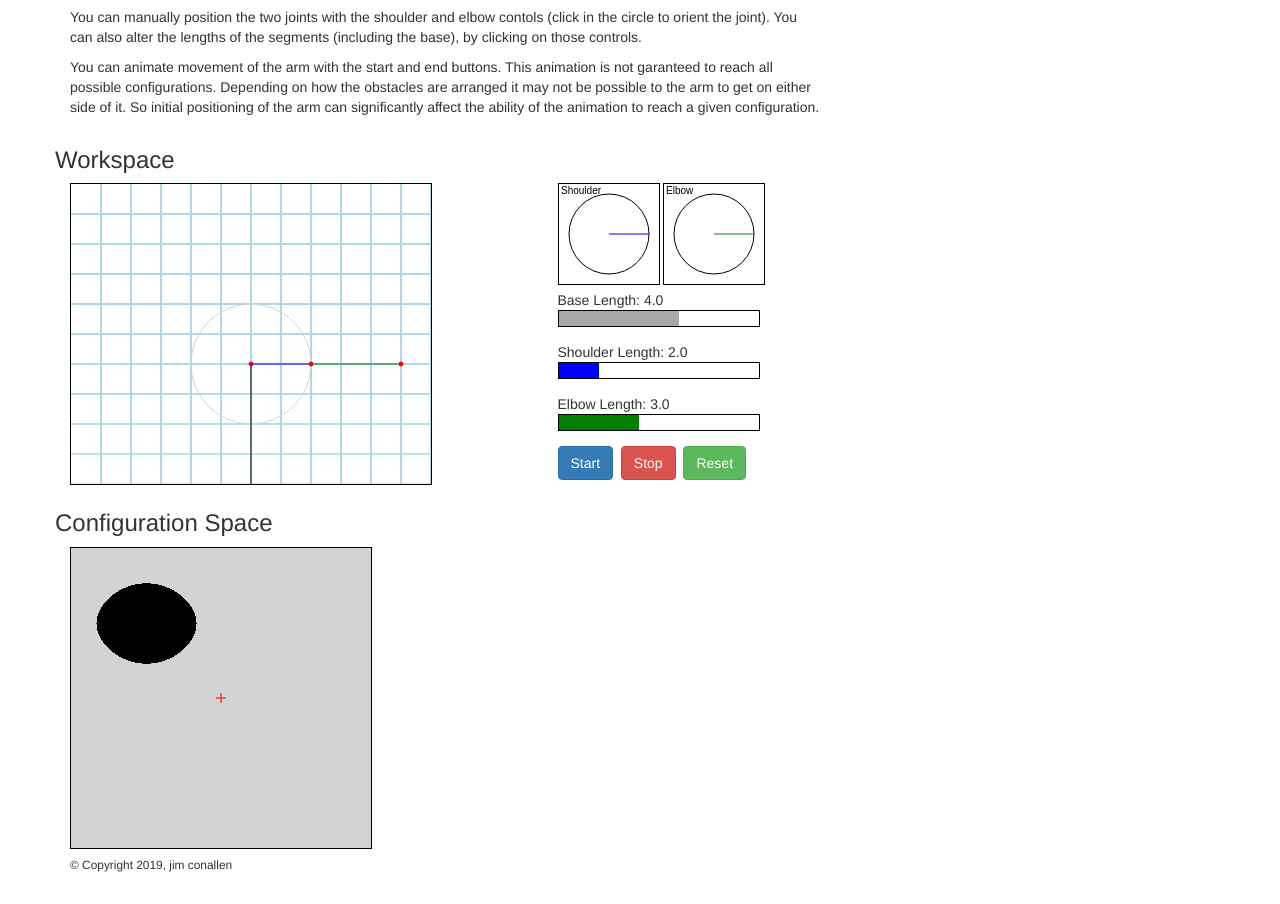
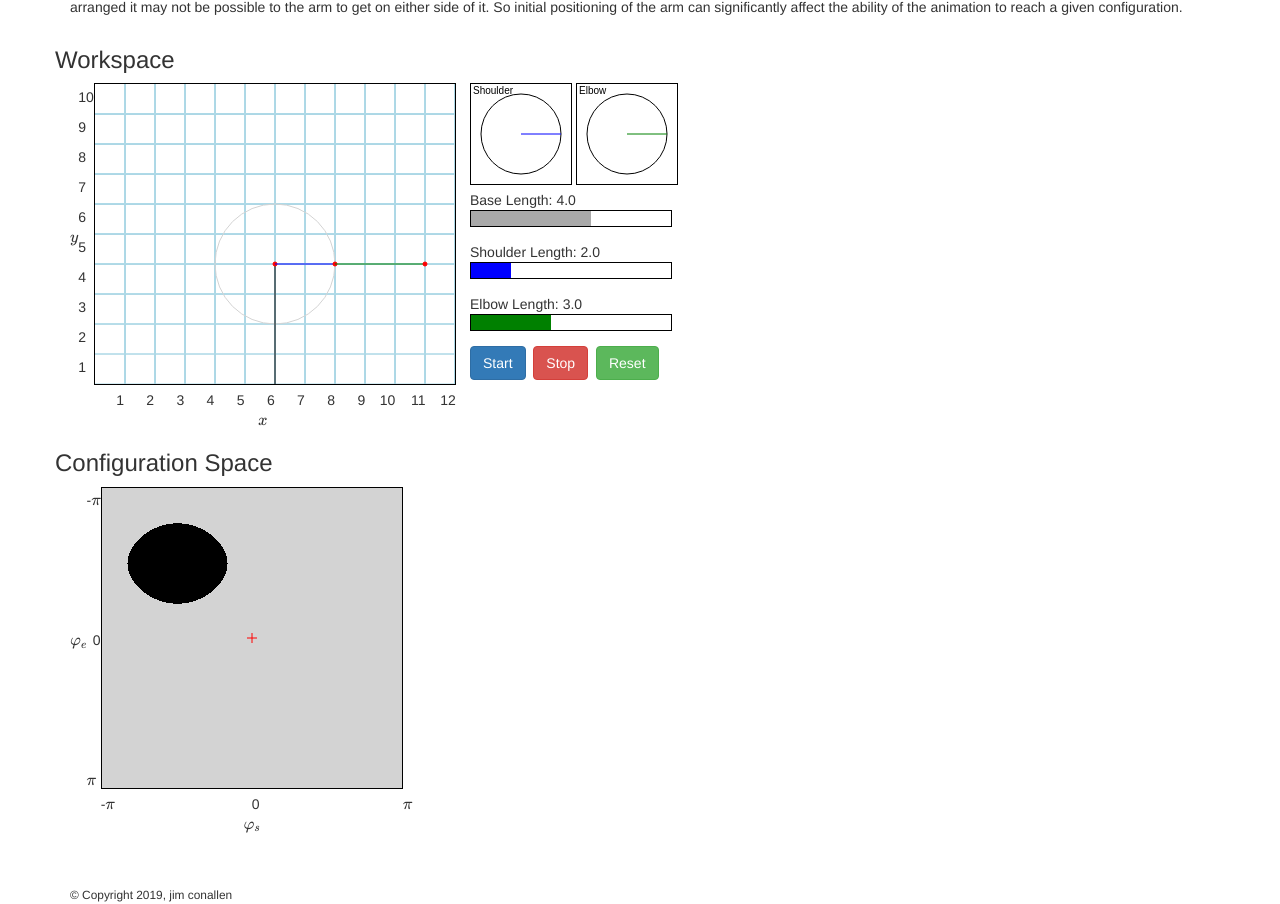
Before and after one commit to jconallen/configuration-and-workspace, a plain HTML site: page index.html in a window 1280 px wide. Shown: the part 500-1404 px from the top of the page. Before the commit the page ends 1374 px from the top, so only its background shows below. Drawn offline with nearby package versions, Linux system fonts and the light colour scheme; some packages are replaced by stand-ins of ours.

Commit message:
added labels to graphs

```diff
--- a/index.html
+++ b/index.html
@@ -15,7 +15,7 @@
   <body>
     <div class="container">
       <div class="row">
-        <div class="col-md-8">
+        <div class="col-md-12">
           <h1>Chapter 25. Robotics</h1>
           <h3>Configuration Space and Workspace</h3>
           <p>
@@ -80,22 +80,66 @@
 
       <div class="row">
         <h3>Workspace</h3>
-        <div class="col-md-5">
+        <div class="col-md-4"  style="min-width: 400px;">
           <div>
+            <table>
+              <tr>
+                <td style="text-align: left;">\(y\)<td>
+                <td>
+                  <table>
+                    <tr style="height: 30px;"><td style="vertical-align: top;">10</td></tr>
+                    <tr style="height: 30px;"><td style="vertical-align: top;">9</td></tr>
+                    <tr style="height: 30px;"><td style="vertical-align: top;">8</td></tr>
+                    <tr style="height: 30px;"><td style="vertical-align: top;">7</td></tr>
+                    <tr style="height: 30px;"><td style="vertical-align: top;">6</td></tr>
+                    <tr style="height: 30px;"><td style="vertical-align: top;">5</td></tr>
+                    <tr style="height: 30px;"><td style="vertical-align: top;">4</td></tr>
+                    <tr style="height: 30px;"><td style="vertical-align: top;">3</td></tr>
+                    <tr style="height: 30px;"><td style="vertical-align: top;">2</td></tr>
+                    <tr style="height: 30px;"><td style="vertical-align: top;">1</td></tr>
+                  </table>
+                </td>
+                <td colspan="12">
                   <canvas id="workspace" style="border:1px solid #000000;">
                     This text is displayed if your browser does not support HTML5
                     Canvas.
                   </canvas>
+                </td>
+              </tr>
+              <tr>
+                <td style="text-align: right; width: 60px;" colspan="3"></td>
+                <td style="text-align: right; width: 30px;">1</td>
+                <td style="text-align: right; width: 30px;">2</td>
+                <td style="text-align: right; width: 30px;">3</td>
+                <td style="text-align: right; width: 30px;">4</td>
+                <td style="text-align: right; width: 30px;">5</td>
+                <td style="text-align: right; width: 30px;">6</td>
+                <td style="text-align: right; width: 30px;">7</td>
+                <td style="text-align: right; width: 30px;">8</td>
+                <td style="text-align: right; width: 30px;">9</td>
+                <td style="text-align: right; width: 30px;">10</td>
+                <td style="text-align: right; width: 30px;">11</td>
+                <td style="text-align: right; width: 30px;">12</td>
+              </tr>
+              <tr>
+                  <td colspan="15" style="text-align: center;">\(x\)</td>
+              </tr>
+
+            </table>
+
+
+
+
           </div>
         </div>
-        <div class="col-md-3">
+        <div class="col-md-4">
           <canvas
             id="shoulderControl"
             style="border:1px solid #000000;"
           ></canvas>
           <canvas id="elbowControl" style="border:1px solid #000000;"></canvas>
           <p>
-            Base Length: <span id="baseLenField">3.0</span>
+            Base Length: <span id="baseLenField">3.0</span></br>
             <canvas
               id="baseLenCanvas"
               style="border:1px solid #000000;"
@@ -103,7 +147,7 @@
             ></canvas>
           </p>
           <p>
-            Shoulder Length: <span id="shoulderLenField">3.0</span>
+            Shoulder Length: <span id="shoulderLenField">3.0</span></br>
             <canvas
               id="shoulderLenCanvas"
               style="border:1px solid #000000;"
@@ -111,7 +155,7 @@
             ></canvas>
           </p>
           <p>
-            Elbow Length: <span id="elbowLenField" Control>3.0</span>
+            Elbow Length: <span id="elbowLenField" Control>3.0</span></br>
             <canvas
               id="elbowLenCanvas"
               style="border:1px solid #000000;"
@@ -135,14 +179,46 @@
         <h3>Configuration Space</h3>
         <div class="col-md-6">
           <div>
-            <canvas
+            <table>
+                <tr>
+                  <td>\(\varphi_e\)</td>
+                  <td>
+                    <table>
+                      <tr style="height: 100px;">
+                        <td style="vertical-align: top;">-\(\pi\)</td>
+                      </tr>
+                      <tr style="height: 100px;">
+                          <td style="vertical-align: middle; text-align: right;">0</td>
+                      </tr>
+                      <tr style="height: 100px;">
+                          <td style="vertical-align: bottom;">\(\pi\)</td>
+                      </tr>
+                    </table>
+                  </td>
+                  <td colspan="2"><canvas
                     id="configuration-space"
                     style="border: 1px solid #000000;"
                   ></canvas>
+                  </td>
+                </tr>
+                <tr>
+                  <td colspan="2" ></td>
+                  <td style="text-align: left; width: 100px;">-\(\pi\)</td>
+                  <td style="text-align: left; width: 100px;">0</td>
+                  <td style="text-align: left; width: 100px;">\(\pi\)</td>
+                </tr>
+                <tr>
+                    <td colspan="2" ></td>
+                    <td colspan="2" style="text-align: center;">\(\varphi_s\)</td>
+                  </tr>
+              </table>
+
           </div>
         </div>
       </div>
 
+      <div style="height: 50px;">
+      </div>
       <div>
         <footer><small>&copy; Copyright 2019, jim conallen</small></footer>
       </div>
```
Lines whose indentation alone changed are shown as unchanged.
